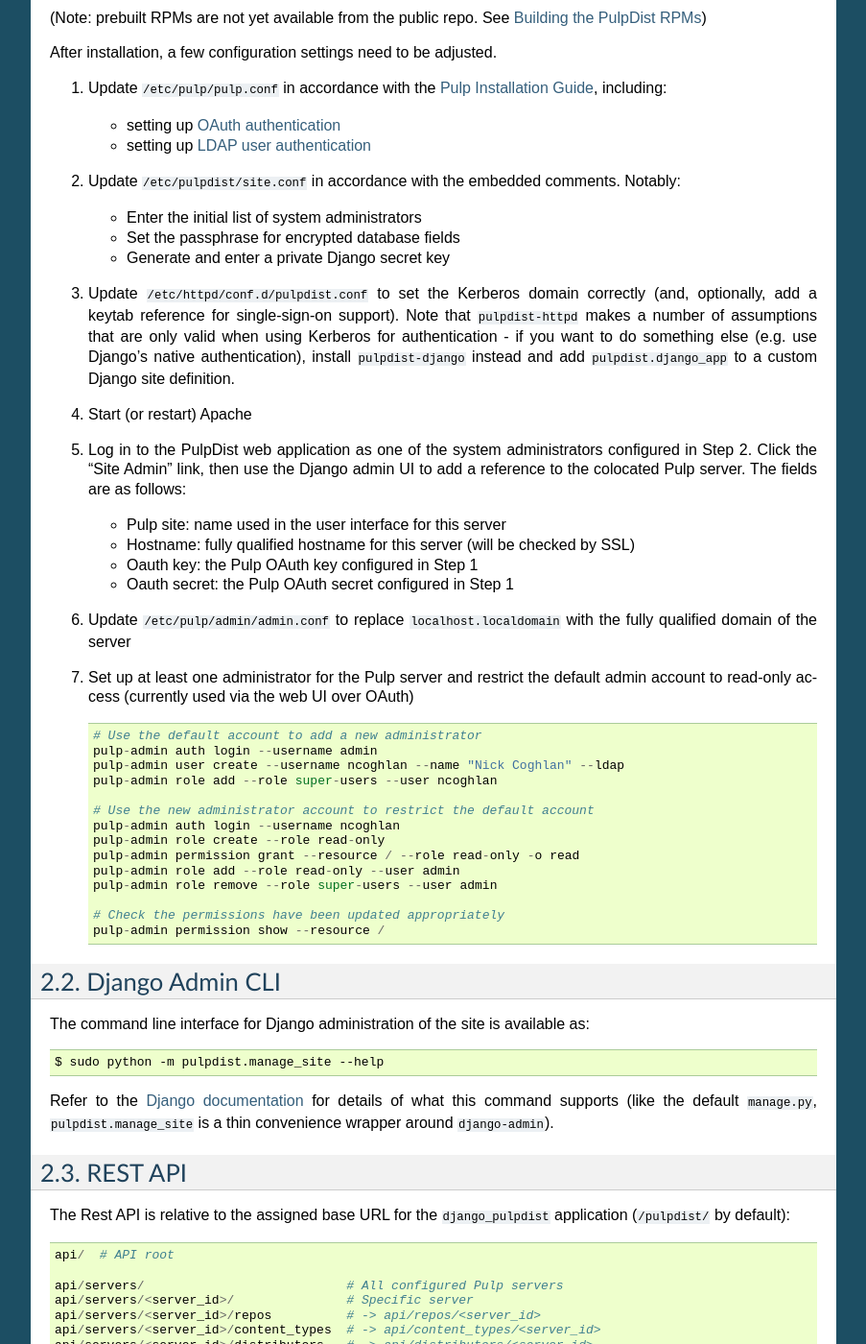
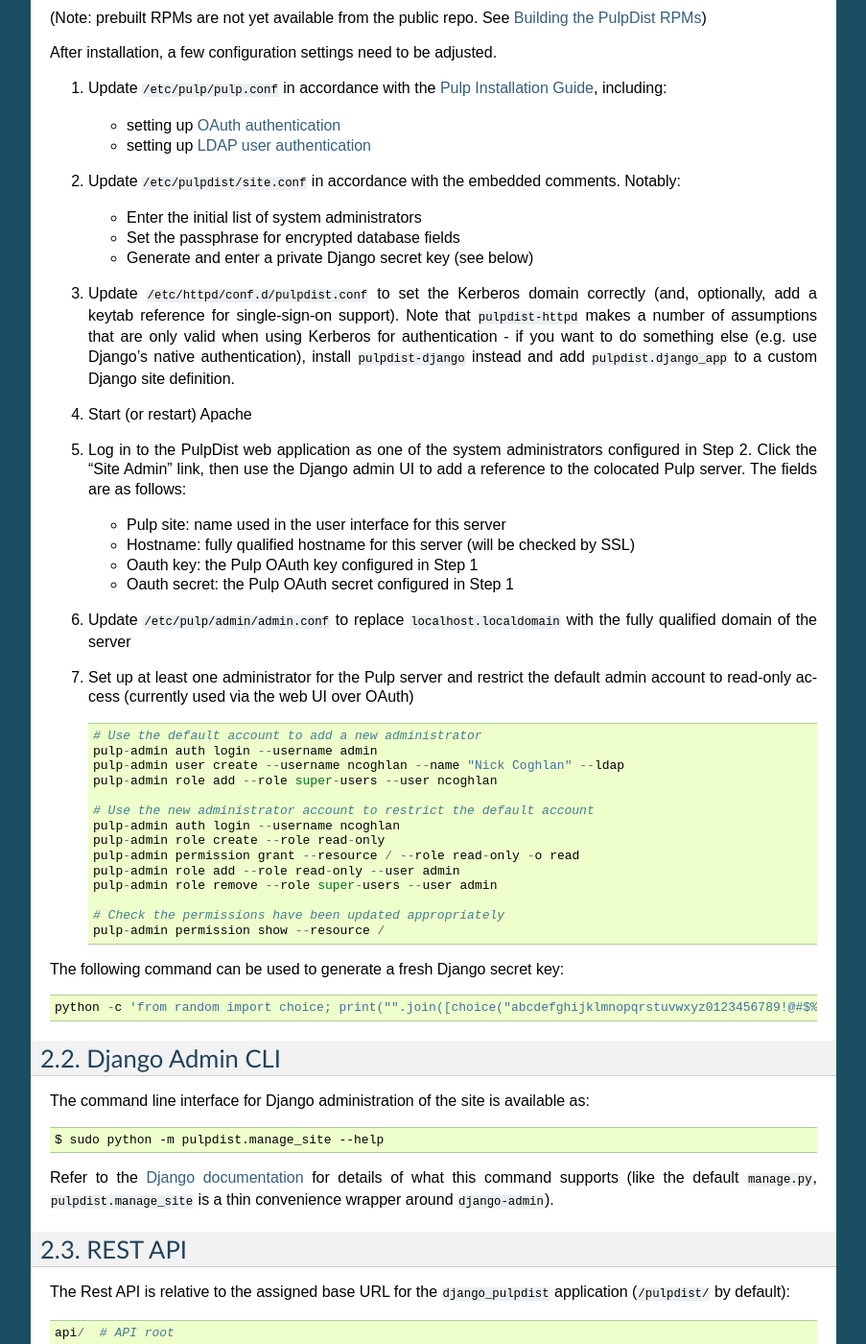
Before and after one commit to ncoghlan/pulpdist, a Sphinx documentation site: the page built from doc/webapp.rst, in a window 1280 px wide and 1400 px high, scrolled down 456 px. Shown: the whole window at 96% size, without its empty margins (198-1101 px from the left). Built offline with Sphinx 7.4.7, drawn with Linux system fonts in a browser that asks for light colours; the version number could not be read and is left out.

Commit message:
Include snippet in docs that shows one way to generate a secret key for Django config.

```diff
--- a/doc/webapp.rst
+++ b/doc/webapp.rst
@@ -39,12 +39,14 @@ After installation, a few configuration settings need to be adjusted.
    * setting up `OAuth authentication`_
    * setting up `LDAP user authentication`_
 
+
 2. Update ``/etc/pulpdist/site.conf`` in accordance with the embedded comments.
    Notably:
 
    * Enter the initial list of system administrators
    * Set the passphrase for encrypted database fields
-   * Generate and enter a private Django secret key
+   * Generate and enter a private Django secret key (see below)
+
 
 3. Update  ``/etc/httpd/conf.d/pulpdist.conf`` to set the Kerberos domain
    correctly (and, optionally, add a keytab reference for single-sign-on
@@ -65,6 +67,7 @@ After installation, a few configuration settings need to be adjusted.
    * Hostname: fully qualified hostname for this server (will be checked by SSL)
    * Oauth key: the Pulp OAuth key configured in Step 1
    * Oauth secret: the Pulp OAuth secret configured in Step 1
+
 
 6. Update ``/etc/pulp/admin/admin.conf`` to replace ``localhost.localdomain``
    with the fully qualified domain of the server
@@ -88,6 +91,10 @@ After installation, a few configuration settings need to be adjusted.
       # Check the permissions have been updated appropriately
       pulp-admin permission show --resource /
 
+
+The following command can be used to generate a fresh Django secret key::
+
+   python -c 'from random import choice; print("".join([choice("abcdefghijklmnopqrstuvwxyz0123456789!@#$%^&*(-_=+)") for i in range(50)]))'
 
 .. _`Pulp Installation Guide`: http://pulpproject.org/ug/UGInstallation.html
 .. _OAuth authentication: https://fedorahosted.org/pulp/wiki/AuthenticationOAuth#HowTo
```
